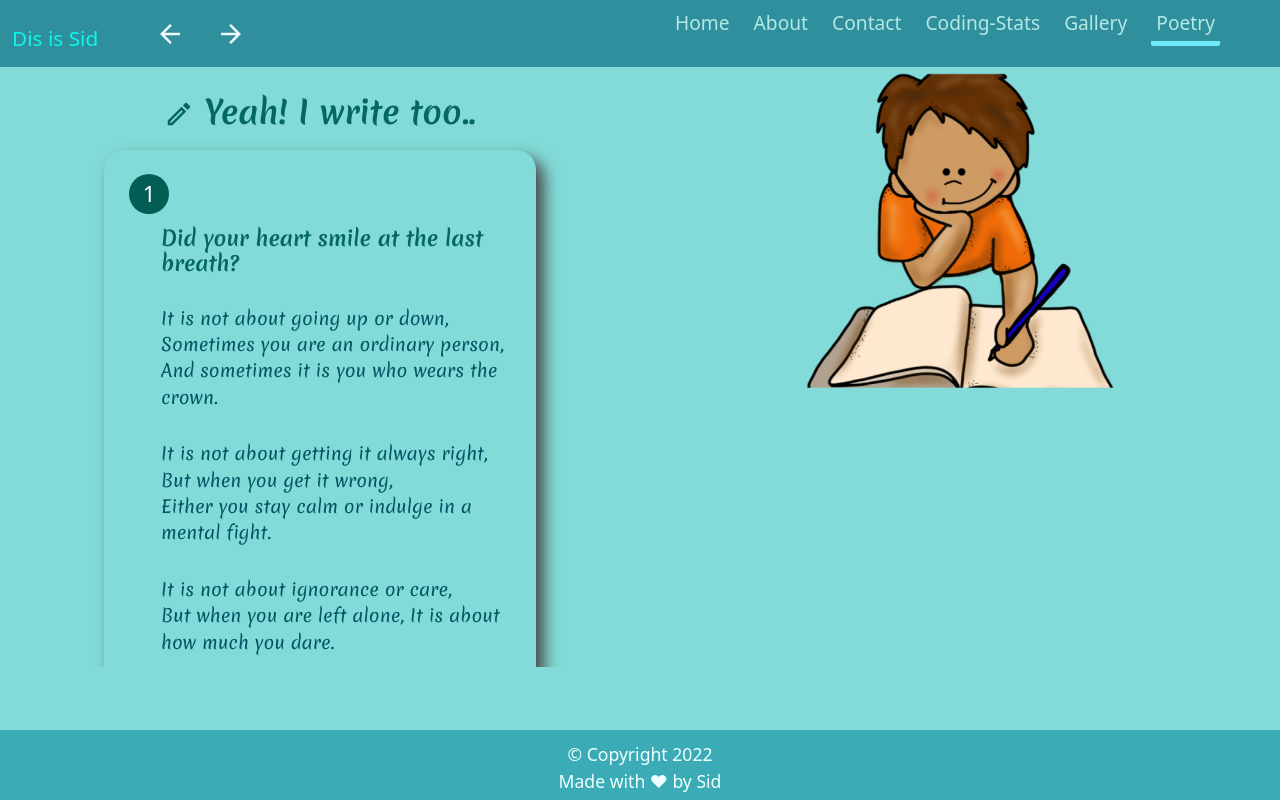
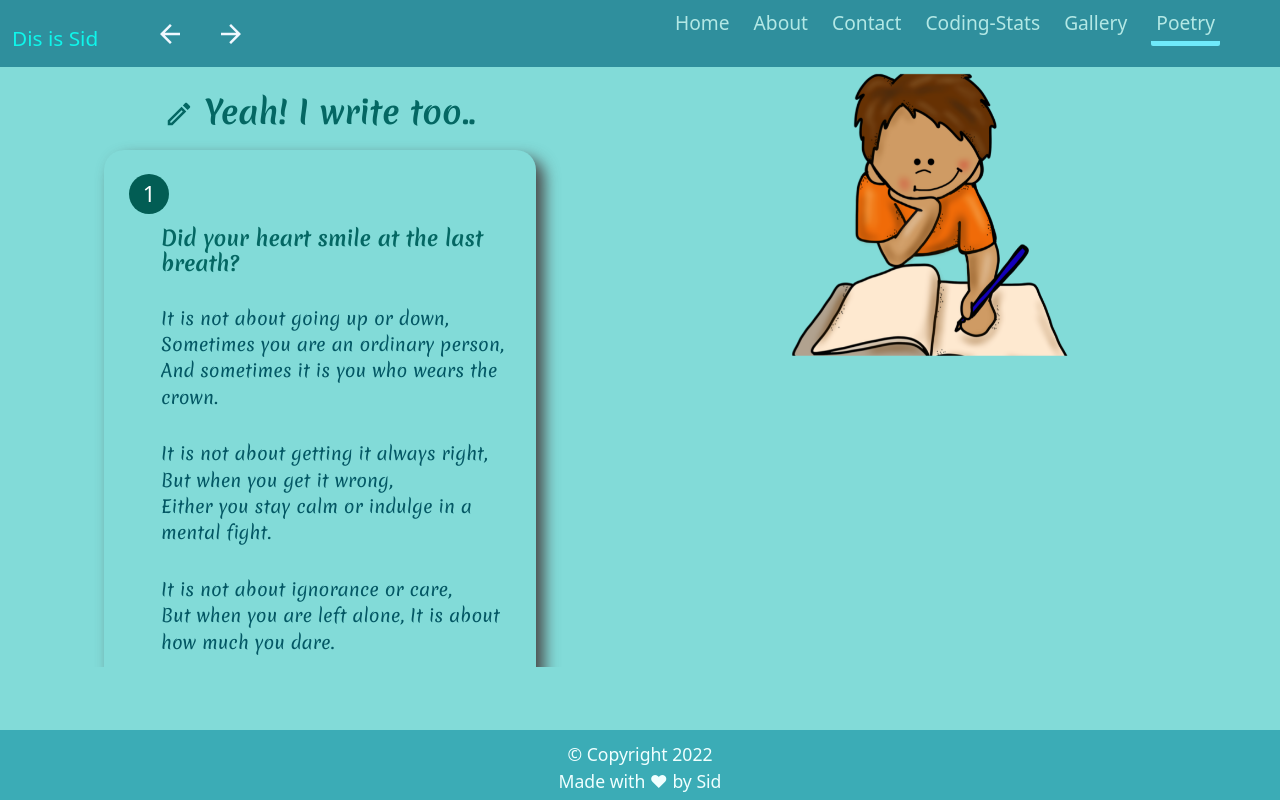
Before and after one commit to siddharthsinghvats/me, a React (Create React App) app: page /poetry in a window 1280 px wide. Built offline with nearby package versions, Linux system fonts and the light colour scheme.

Commit message:
update poem and auth-logo class

```diff
--- a/src/index.css
+++ b/src/index.css
@@ -473,7 +473,7 @@ h3{
   margin:auto;
 }
 .auth-logo{
-  width:100%;
+  width:90%;
   display: flex;
   align-items: center;
   margin-top: 4%;
@@ -518,7 +518,6 @@ h3{
 }
 .poems{
   height: 600px;
-  width:60%;
   overflow-y: scroll;
   display:grid;
   place-items: center;
```
